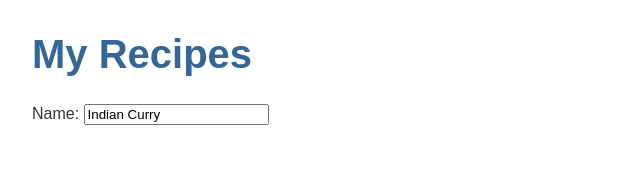
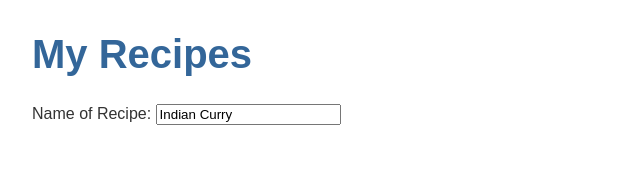
Before and after one commit to reshmapatel25/Myapp, an Angular app: page / in a window 1280 px wide. Shown: the top 195 px of the page, without its empty margins (0-640 px from the left). Built offline with nearby package versions, Linux system fonts and the light colour scheme.

Commit message:
small change

```diff
--- a/src/app/recipes/recipes.component.html
+++ b/src/app/recipes/recipes.component.html
@@ -7,7 +7,7 @@
 -->
 
 <div>
-    <label>Name:
+    <label>Name of Recipe:
       <input [(ngModel)]='recipe.name' placeholder="name"/>
     </label>
   </div>
```
